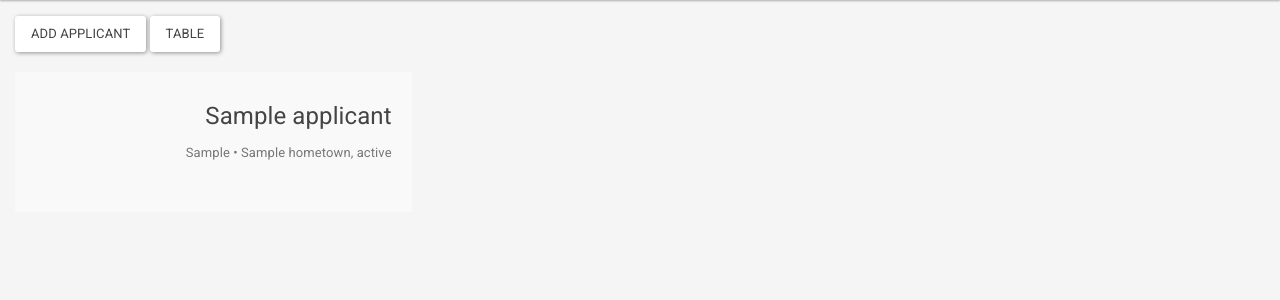
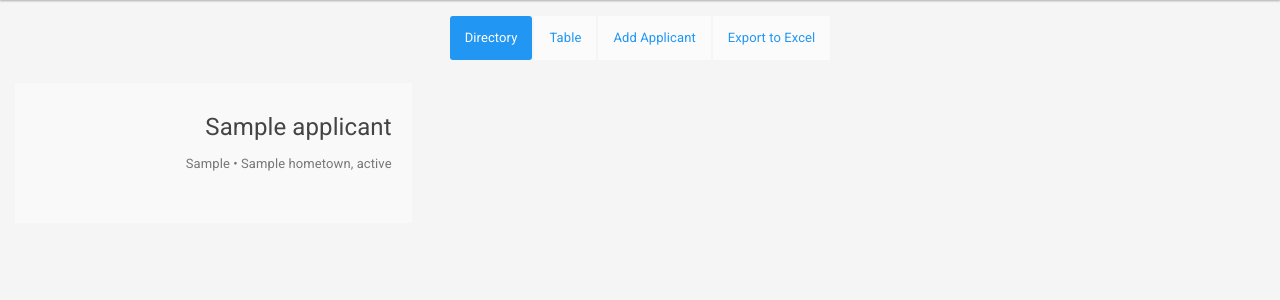
Before and after one commit to joshcai/mcdermott, a Django app: template feedback/templates/feedback/index.html in a window 1280 px wide. Shown: the part 64-364 px from the top of the page. Run offline with Django 3.2, Linux system fonts and the light colour scheme; the template is opened without the code that fills it: most values are stand-ins (such as "Sample title", 1, 10 or a date in 2020); parts of the project's set-up code (start-up, migrations or seed data) failed here and were passed over; some libraries are stand-ins or nearby versions.

Commit message:
add feedback header, alter model to include second pic

```diff
--- a/feedback/templates/feedback/applicant.html
+++ b/feedback/templates/feedback/applicant.html
@@ -10,7 +10,6 @@ Feedback - {{ applicant.get_full_name }}
 {% endblock %}
 
 {% block inner_content %}
-
 <div class="row">
   <div class="col-md-12 text-center">
     <h4 class="margin-bot-md">
--- a/feedback/templates/feedback/edit_applicant.html
+++ b/feedback/templates/feedback/edit_applicant.html
@@ -3,13 +3,13 @@
 {% load core_tags %}
 {% load widget_tweaks %}
 {% load permission_tags %}
+{% load feedback_tags %}
 
 {% block title %}
 Feedback - Edit {{ applicant.get_full_name }}
 {% endblock %}
 
 {% block inner_content %}
-
 <div class="row">
   {% if form.errors %}
     There were errors!
--- a/feedback/templates/feedback/index.html
+++ b/feedback/templates/feedback/index.html
@@ -4,6 +4,7 @@
 {% load staticfiles %}
 {% load thumbnail %}
 {% load core_tags %}
+{% load feedback_tags %}
 
 
 {% block title %}
@@ -11,13 +12,8 @@ Feedback - Directory
 {% endblock %}
 
 {% block content %}
-{% if user|has_role:'staff' %}
-  <div class="col-md-12 margin-bot-md">
-    <a href="{% url 'feedback:add_applicant' %}" class="btn btn-default">Add Applicant</a>
-    <a href="{% url 'feedback:applicant_table' %}" class="btn btn-default">Table</a>
-  </div>
-{% endif %}
 <div class="col-md-12 text-center">
+  {% feedback_header 'directory' user %}
 {% for applicant_group in applicants|group_by:3 %}
 <div class="row">
   {% for applicant in applicant_group %}
--- /dev/null
+++ b/feedback/templates/macro/feedback_header.html
@@ -0,0 +1,18 @@
+{% load permission_tags %}
+
+<ul class="nav nav-pills directory-header text-center">
+  <li role="presentation" class="{% if active == 'directory' %}active{% endif %}">
+    <a {% if active != 'directory' %} href="{% url 'feedback:index' %}" {%endif %}>Directory</a>
+  </li>
+  <li role="presentation" class="{% if active == 'table' %}active{% endif %}">
+    <a {% if active != 'table' %} href="{% url 'feedback:applicant_table' %}" {%endif %}>Table</a>
+  </li>
+  {% if user|has_role:'staff' %}
+    <li role="presentation" class="{% if active == 'add' %}active{% endif %}">
+      <a {% if active != 'add' %} href="{% url 'feedback:add_applicant' %}" {%endif %}>Add Applicant</a>
+    </li>
+    <li role="presentation">
+      <a href="{% url 'feedback:export' %}" >Export to Excel</a>
+    </li>
+  {% endif %}
+</ul>
--- a/feedback/templatetags/feedback_tags.py
+++ b/feedback/templatetags/feedback_tags.py
@@ -34,3 +34,7 @@ def feedback_count(feedback):
 @register.filter
 def all_feedback(applicant):
   return Feedback.objects.filter(applicant=applicant)
+
+@register.inclusion_tag('macro/feedback_header.html')
+def feedback_header(active, user):
+  return {'active': active, 'user': user}
```
Also changed, not shown: feedback/models.py (+5 -4 lines), feedback/templates/feedback/applicant_table.html (+3 -6 lines).
